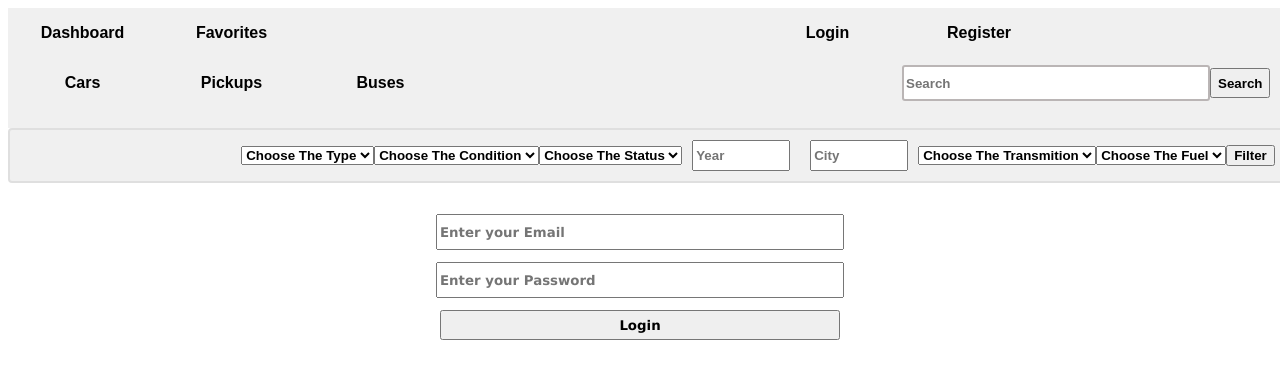
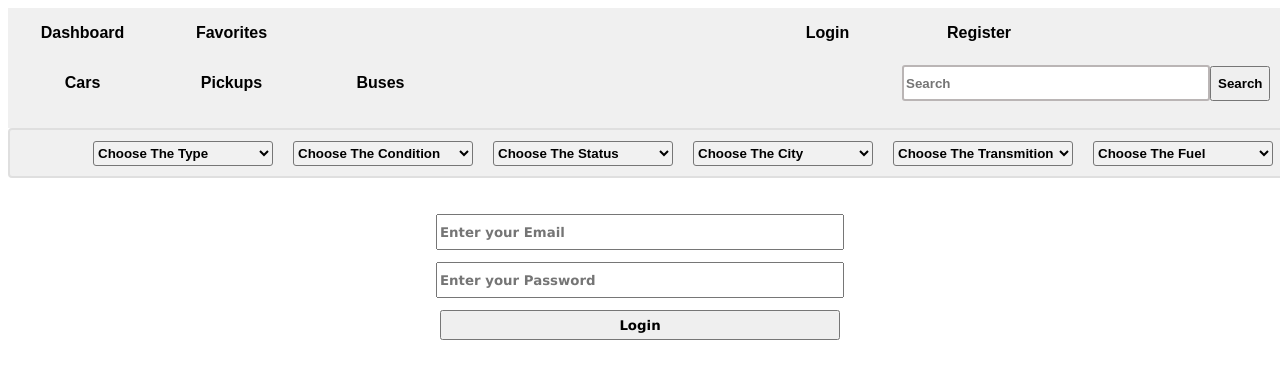
Before and after one commit to c6-basilAllabadi/MERAKI_Academy_Project_4, a React (Create React App) app in the folder starter-code (3)/frontend/: page /login in a window 1280 px wide. Shown: the top 378 px of the page. Built offline with nearby package versions, Linux system fonts and the light colour scheme.

Commit message:
updating

```diff
--- a/starter-code (3)/frontend/src/App.js
+++ b/starter-code (3)/frontend/src/App.js
@@ -12,6 +12,7 @@ import Favorites from "./components/Favorites/Favorites"
 import Navbar from "./components/Navbar/Navbar";
 import FilterProducts from "./components/FilterProducts/FilterProducts";
 import MoreInfo from "./components/MoreInfo/MoreInfo";
+import UserMoreInfo from "./components/UserMoreInfo/index"
 export const userContext=createContext()
 function App() {
   let Token = JSON.parse(localStorage.getItem('Token'))
@@ -43,11 +44,12 @@ function App() {
   const [filterCity,setFilterCity]=useState("")
   const [filterTransmition,setFilterTransmition]=useState("")
   const [filterFuel,setFilterFuel]=useState("")
+  const [userNameMoreInfo,setUserNameMoreInfo]=useState("")
 
 
    return (
     <>
-    <userContext.Provider value={{loginemail , setLoginEmail,loginpassword , setLoginPassword,dashboardstatus , setDashboardStatus,isLoggedIn,setIsLoggedIn,token , setToken,user , setUser,userProducts ,setUserProducts,searchProducts, setSearchProducts,searchWord, setSearchWord,searchStatus,setSearchStatus,updateProduct,setUpdateProduct,productType,setProductType ,products, setProducts,filterStatus,setFilterStatus,filterPrice,setFilterprice,fliterType ,setFilterType,moreInfoProduct,setMoreInfoProduct,favoritesProducts,setFavoriteProducts ,searchButtonStatus,setSearchButtonStatus,typeProducts,setTypeProducts,filterCondition,setFilterCondition,filterYear,setFilterYear,filterCity,setFilterCity,filterTransmition,setFilterTransmition,filterFuel,setFilterFuel}}>
+    <userContext.Provider value={{loginemail , setLoginEmail,loginpassword , setLoginPassword,dashboardstatus , setDashboardStatus,isLoggedIn,setIsLoggedIn,token , setToken,user , setUser,userProducts ,setUserProducts,searchProducts, setSearchProducts,searchWord, setSearchWord,searchStatus,setSearchStatus,updateProduct,setUpdateProduct,productType,setProductType ,products, setProducts,filterStatus,setFilterStatus,filterPrice,setFilterprice,fliterType ,setFilterType,moreInfoProduct,setMoreInfoProduct,favoritesProducts,setFavoriteProducts ,searchButtonStatus,setSearchButtonStatus,typeProducts,setTypeProducts,filterCondition,setFilterCondition,filterYear,setFilterYear,filterCity,setFilterCity,filterTransmition,setFilterTransmition,filterFuel,setFilterFuel,userNameMoreInfo,setUserNameMoreInfo}}>
     <div className="App">
 <Navbar/>
       <Routes>
@@ -62,6 +64,7 @@ function App() {
         <Route path="/search" element = {<Search/>}/>
         <Route path="/filterProducts" element ={<FilterProducts/>}/>
         <Route path = "/moreInfo" element= {<MoreInfo/>}/>
+        <Route path="./userMoreInfo" element={<UserMoreInfo/>}/>
 
 
       </Routes>
--- a/starter-code (3)/frontend/src/components/Dashboard/index.js
+++ b/starter-code (3)/frontend/src/components/Dashboard/index.js
@@ -35,11 +35,11 @@ const Dashboard = () => {
   let arr1
   let arr3
   const[arr2,setarr2]=useState("")
-
+  const [pagination,setPagination] = useState(10)
 
   const getAllProducts = () => {
     axios
-      .get("http://localhost:5000/product")
+      .get(`http://localhost:5000/product/${pagination}`)
       .then((response) => {
 
         setProducts(response.data.products);
@@ -74,7 +74,7 @@ const Dashboard = () => {
   useEffect(() => {
     getAllProducts();
 
-  }, []);
+  }, [pagination]);
 
   useEffect(() => {
     getFavoritesProducts();
@@ -137,6 +137,9 @@ const Dashboard = () => {
           );
         })}
         </div>
+        <button className="pagination" onClick={()=>{
+          setPagination(pagination+10)
+        }}>Explore More Results</button>
     </>
   );
 };
--- a/starter-code (3)/frontend/src/components/Dashboard/style.css
+++ b/starter-code (3)/frontend/src/components/Dashboard/style.css
@@ -61,12 +61,12 @@
 }
 
 .item_card_price_dashboard {
-    grid-column: 5/7;
+    grid-column:5/7;
     text-align: right;
     color:#D0021B;
     font-weight: 800;
     font-family: Tahoma, Geneva, Verdana, sans-serif;
-    font-size: 20px;
+    font-size: 18px;
 }
 
 .item_card_city_dashboard{
@@ -148,3 +148,6 @@ color:#4091D2;
 .fa-star{
     color:#4091D2;
 }
+.pagination{
+    margin-top:200px;
+}
--- a/starter-code (3)/frontend/src/components/Favorites/Favorites.js
+++ b/starter-code (3)/frontend/src/components/Favorites/Favorites.js
@@ -54,10 +54,10 @@ return (
           return (
             <div className ="item_card_moreInfo" >
             <img src={elem.image} className="item_card_image_moreInfo"></img>
-            <p className="item_card_title_moreInfo" onClick={()=>{
+            <h3 className="item_card_title_moreInfo" onClick={()=>{
 
-            }}>Title: {elem.title}</p>
-            <p className="item_card_price_moreInfo">{elem.price} $</p>
+            }}>Title: {elem.title}</h3>
+            <h3 className="item_card_price_moreInfo">{elem.price} $</h3>
             <p className="item_card_type_moreInfo">Type: {elem.type}</p>
             <p className="item_card_city_moreInfo">City: {elem.city}</p>
             <p className="item_card_carmake_moreInfo">Carmake: {elem.carmake}</p>
--- a/starter-code (3)/frontend/src/components/FilterProducts/FilterProducts.js
+++ b/starter-code (3)/frontend/src/components/FilterProducts/FilterProducts.js
@@ -70,15 +70,11 @@ if(filterStatus){arr10=arr10&&arr10.filter((elem,index)=>{
   return elem.status === filterStatus
 })
 }
-if(filterPrice){arr10=arr10 && arr10.filter((elem,index)=>{
-  return elem.color === filterPrice
-})}
+
 if(filterCondition){arr10=arr10 && arr10.filter((elem,index)=>{
   return elem.condition=== filterCondition
 })}
-if(filterYear){arr10=arr10 && arr10.filter((elem,index)=>{
-  return elem.year == filterYear
-})}
+
 if(filterCity){arr10=arr10 && arr10.filter((elem,index)=>{
   return elem.city === filterCity
 })}
--- a/starter-code (3)/frontend/src/components/MoreInfo/style.css
+++ b/starter-code (3)/frontend/src/components/MoreInfo/style.css
@@ -14,6 +14,17 @@
 .item_card_moreInfo *{
     text-align: left;
     font-size: 14px;
+    font-weight: 600;
+}
+.item_card_moreInfo p{
+    text-align: left;
+    font-size: 14px;
+    font-family: sans-serif;
+    font-weight: 600;
+}
+.item_card_moreInfo p{
+    text-align: left;
+    font-size: 14px;
     font-family: sans-serif;
     font-weight: 600;
 }
@@ -27,7 +38,7 @@
 }
 .item_card_title_moreInfo {
     color:#4091D2;
-    font-size: 20px;
+    font-size: 50px;
     grid-column: 3/7;
     grid-row: 1;
     font-weight: 900;
@@ -144,3 +155,19 @@
     font-size: 14px;
     font-weight: 500;
 }
+.Comment input{
+    font-size: 20px;
+}
+.fa-comment{
+    font-size: 20px;
+    font-weight: 200;
+    margin-left: 5px;
+
+}
+.fa-comment:hover{
+    background-color: #4091D2;
+
+}
+.item_card_title_moreInfo {
+    font-size: 20px;
+}
--- a/starter-code (3)/frontend/src/components/Navbar/Navbar.js
+++ b/starter-code (3)/frontend/src/components/Navbar/Navbar.js
@@ -192,19 +192,30 @@ const Navbar = () => {
             <option value="fulfilling">fulfilling</option>
           </select>
 
-          <input
-            placeholder="Year"
-            onChange={(e) => {
-              setFilterYear(e.target.value);
-            }}
-          ></input>
+                    <select
+            id="City"
 
-          <input
-            placeholder="City"
             onChange={(e) => {
               setFilterCity(e.target.value);
             }}
-          ></input>
+          >
+            <option value="" disabled selected hidden>
+              Choose The City
+            </option>
+            <option value="Amman">Amman</option>
+            <option value="Zarqa">Zarqa</option>
+            <option value="Irbid">Irbid</option>
+            <option value="Ajloun">Ajloun</option>
+            <option value="Aqaba">Aqaba</option>
+            <option value="Mafraq">Mafraq</option>
+            <option value="Madaba">Madaba</option>
+            <option value="As-Salt">As-Salt</option>
+            <option value="Jerash">Jerash</option>
+            <option value="Ma'an">Ma'an</option>
+            <option value="Karak">Karak</option>
+            <option value="Tafilah">Tafilah</option>
+            <option value="Karak">Karak</option>
+          </select>
 
              <select
             id="Transmition"
@@ -233,6 +244,7 @@ const Navbar = () => {
             </option>
             <option value="Gasoline">Gasoline</option>
             <option value="Diesel">Diesel</option>
+            <option value="Electric">Electric</option>
 
           </select>
 
--- a/starter-code (3)/frontend/src/components/Navbar/style.css
+++ b/starter-code (3)/frontend/src/components/Navbar/style.css
@@ -7,6 +7,7 @@
   margin-bottom: 300px;
   align-items: center;
   position: fixed;
+  z-index: 1;
 }
 .navbar_container * {
   font-family: sans-serif;
@@ -119,16 +120,31 @@
   border-radius: 4px;
   grid-row: 3;
 }
-.navbar_filter input {
+.navbar_filter select {
+  background-color: rgba(240, 240, 240, 0.288);
+  margin: 10px;
+  width: 180px;
+  height: 25px;
+  border-radius: 3px;
+}
+.navbar_filter button {
+  background-color: rgba(240, 240, 240, 0.333);
+  border: 2px solid rgba(121, 110, 110, 0.974);
   margin: 10px;
   width: 90px;
   height: 25px;
+  border-radius: 3px;
+  width: 130px;
+  height: 25px;
+  font-size: 16px;
 }
+
 .search_dashboard_button {
   grid-column: 9;
   grid-row: 2;
   width: 60px;
-  height: 30px;
+  height: 35px;
+
 }
 
 .userProducts_productType {
--- /dev/null
+++ b/starter-code (3)/frontend/src/components/UserMoreInfo/index.js
@@ -0,0 +1,32 @@
+import React, { useState, useEffect } from "react";
+import { userContext } from "../../App.js";
+import { useContext } from "react";
+import { Navigate, useNavigate } from "react-router-dom";
+import { Link, Routes, Route } from "react-router-dom";
+import axios from "axios";
+import Search from "../Search/index";
+
+
+const UserMoreInfo = () => {
+  const userContext1 = useContext(userContext);
+  let setMoreInfoProduct = userContext1.setMoreInfoProduct;
+  let moreInfoProduct = userContext1.moreInfoProduct;
+  let token = userContext1.token;
+  let user = userContext1.user;
+  let setUser = userContext1.setUser;
+  const [newComment, setNewComment] = useState("");
+  const [user1, setuser1] = useState(user);
+  const navigate = useNavigate()
+  let userNameMoreInfo = userContext1.userNameMoreInfo
+  let setUserNameMoreInfo = userContext1.setUserNameMoreInfo
+  return(
+
+    <>
+
+
+
+    </>
+  )
+}
+
+export default UserMoreInfo
--- a/starter-code (3)/frontend/src/components/UserProducts/style.css
+++ b/starter-code (3)/frontend/src/components/UserProducts/style.css
@@ -82,12 +82,13 @@ margin : 5px;
 }
 
 .item_card_price_dashboard {
+    grid-row: 1;
     grid-column: 5/7;
     text-align: right;
     color:#D0021B;
     font-weight: 800;
     font-family: Tahoma, Geneva, Verdana, sans-serif;
-    font-size: 20px;
+    font-size: 18px;
 }
 
 .item_card_city_dashboard{
```
Also changed, not shown: starter-code (3)/frontend/src/components/MoreInfo/MoreInfo.js (+21 -12 lines), 2 other files (tests, documents, lock files or other folders).
